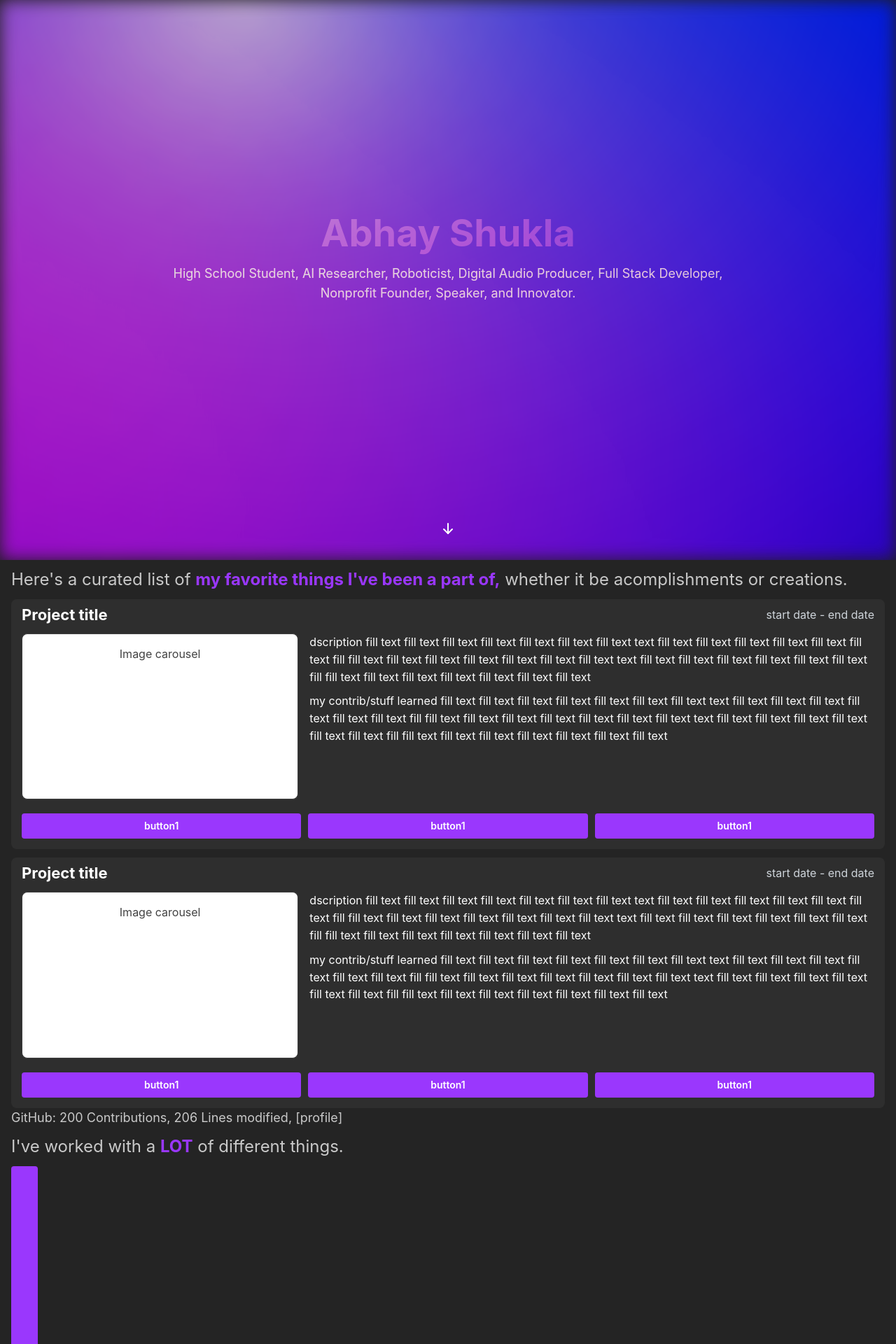
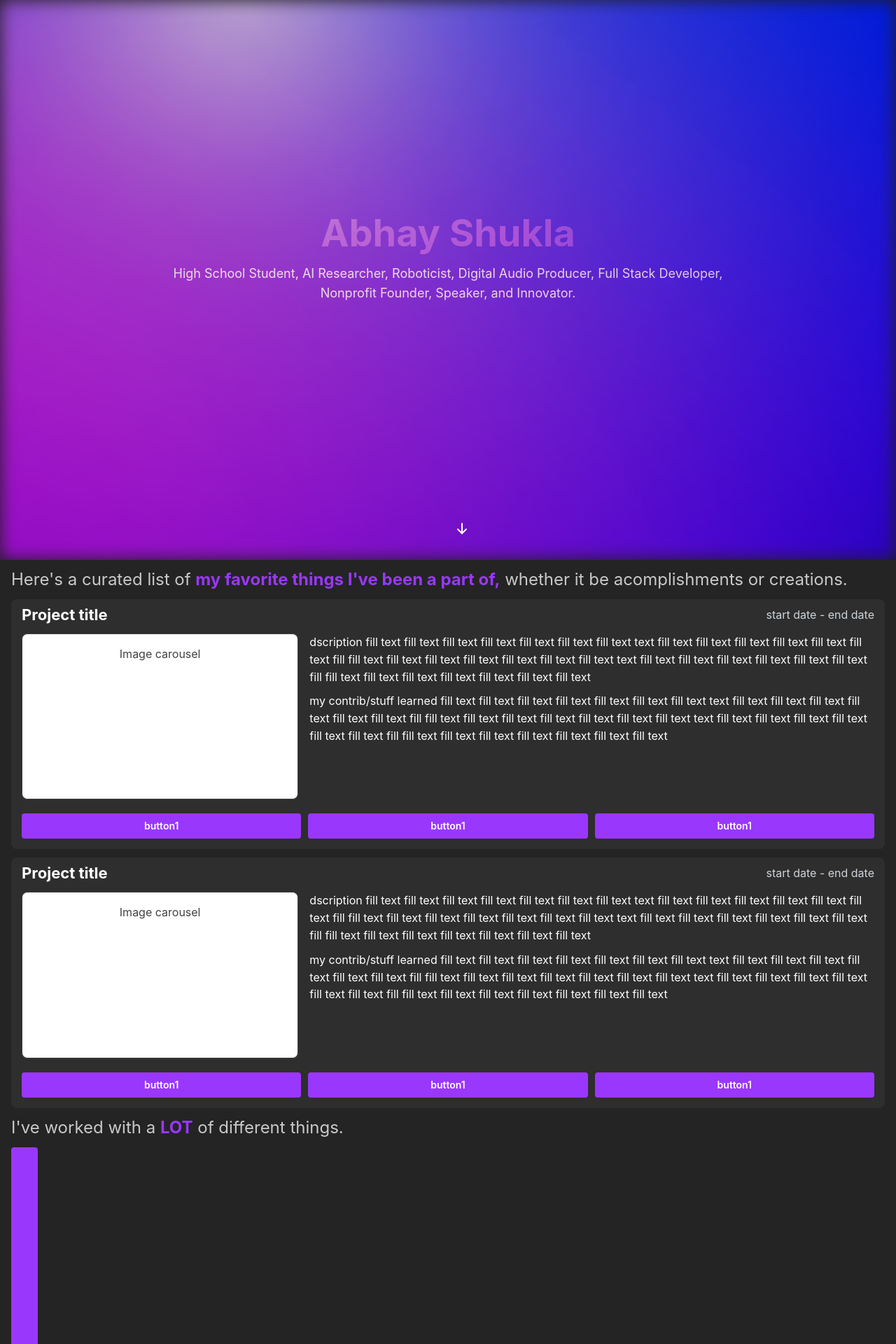
Before and after one commit to shuklabhay/shuklabhay.github.io, a React (Vite) app: page / in a window 1280 px wide. Shown: the top 1920 px of the page at 70% size. Built offline with nearby package versions, Linux system fonts and the light colour scheme.

Commit message:
fix stuff

```diff
--- a/src/components/DownArrowButton.tsx
+++ b/src/components/DownArrowButton.tsx
@@ -18,7 +18,7 @@ export default function DownArrowButton({
         backgroundColor: "transparent",
         opacity: opacity,
         transition: "opacity 2.5s ease",
-        zIndex: 1,
+        zIndex: 5,
       }}
     >
       <svg
--- a/src/components/HomeBackground.tsx
+++ b/src/components/HomeBackground.tsx
@@ -2,8 +2,13 @@ import { Stack, useMantineTheme } from "@mantine/core";
 import { useEffect, useState, useRef, useCallback } from "react";
 import { useScrollContext } from "../utils/scrollContext";
 import { hexToRgb } from "../utils/theme";
-import { calculateScrollProgressOpacity } from "../utils/scroll";
+import {
+  calculateScrollProgressOpacity,
+  scrollViewportTo,
+} from "../utils/scroll";
 import { AlertPopup } from "./AlertPopup";
+import useThrottle from "../utils/throttle";
+import DownArrowButton from "./DownArrowButton";
 
 const isSmallScreen = window.matchMedia("(max-width: 767px)").matches;
 
@@ -32,6 +37,7 @@ export function HomeBackground({
   const [gradientActiveY, setGradientActiveY] = useState(startY);
   const [gradientOpacity, setGradientOpacity] = useState(1);
   const [isMouseInactive, setIsMouseInactive] = useState(false);
+  const [arrowInOpacity, setArrowInOpacity] = useState(0);
 
   const mouseTimer = useRef<number | undefined>(undefined);
   const animationRef = useRef<number | undefined>(undefined);
@@ -40,22 +46,26 @@ export function HomeBackground({
   const lastActivePosition = useRef({ x: startX, y: startY });
 
   // Scroll and Animation Control
+  const handleArrowClick = useCallback(() => {
+    scrollViewportTo(scrollInformation.projectsPosition);
+  }, [scrollInformation.projectsPosition]);
+
   useEffect(() => {
     // Control scrolling
-    const handleScroll = () => {
+    const handleScroll = useThrottle(() => {
       setGradientOpacity(
         scrollInformation.projectsPosition !== 0
           ? calculateScrollProgressOpacity(scrollInformation.projectsPosition)
-          : 1
+          : 1,
       );
-    };
+    });
 
     // Control gradient/gradient animation
     const followSpeed = lowResourceMode ? 0.01 : 0.05;
     let targetX = startX;
     let targetY = startY;
 
-    const handleMouseAction = (event: MouseEvent) => {
+    const handleMouseAction = useThrottle((event: MouseEvent) => {
       if (!lowResourceMode) {
         targetX = event.clientX;
         targetY = event.clientY;
@@ -64,7 +74,7 @@ export function HomeBackground({
         clearTimeout(mouseTimer.current);
         mouseTimer.current = setTimeout(() => setIsMouseInactive(true), 5000);
       }
-    };
+    });
 
     const randomlyChangePosition = () => {
       const currentTime = Date.now();
@@ -95,7 +105,7 @@ export function HomeBackground({
       animationRef.current = requestAnimationFrame(animateGradient);
     };
 
-    if (!lowResourceMode) {
+    if (!lowResourceMode && window.scrollY === 0) {
       window.addEventListener("mousemove", handleMouseAction, {
         passive: true,
       });
@@ -105,11 +115,16 @@ export function HomeBackground({
     animationRef.current = requestAnimationFrame(animateGradient);
     handleScroll();
 
+    const arrowFadeInTimer = setTimeout(() => {
+      setArrowInOpacity(1);
+    }, 750);
+
     return () => {
       if (!lowResourceMode) {
         window.removeEventListener("mousemove", handleMouseAction);
       }
       window.removeEventListener("scroll", handleScroll);
+      clearTimeout(arrowFadeInTimer);
 
       if (animationRef.current) cancelAnimationFrame(animationRef.current);
     };
@@ -152,9 +167,14 @@ export function HomeBackground({
             opacity: gradientOpacity,
             transition: "opacity 0.3s ease",
             clipPath: "inset(0 0 0 0)",
-            willChange: "background-position",
+            willChange: "background",
+            transform: "translateZ(0)",
             zIndex: -1,
           }}
+        />
+        <DownArrowButton
+          onClick={handleArrowClick}
+          opacity={Math.min(arrowInOpacity, gradientOpacity)}
         />
         {lowResourceMode && <AlertPopup />}
       </Stack>
--- a/src/pages/Home.tsx
+++ b/src/pages/Home.tsx
@@ -1,12 +1,8 @@
-import { Box, Stack, Text, useMantineTheme } from "@mantine/core";
+import { Stack, Text, useMantineTheme } from "@mantine/core";
 import { HomeBackground } from "../components/HomeBackground";
 import { useScrollContext } from "../utils/scrollContext";
-import { useEffect, useState, useCallback } from "react";
-import {
-  calculateScrollProgressOpacity,
-  scrollViewportTo,
-} from "../utils/scroll";
-import DownArrowButton from "../components/DownArrowButton";
+import { useEffect, useState } from "react";
+import { calculateScrollProgressOpacity } from "../utils/scroll";
 
 export default function Home({
   isMobile,
@@ -19,7 +15,6 @@ export default function Home({
   const theme = useMantineTheme();
   const { scrollInformation, setScrollProgress } = useScrollContext();
   const [darkWrapperOpacity, setDarkWrapperOpacity] = useState(1);
-  const [arrowInOpacity, setArrowInOpacity] = useState(0);
   const isClientAnimationSupported = isMobile || isSafari;
 
   // Scrolling control
@@ -41,18 +36,9 @@ export default function Home({
 
     window.addEventListener("scroll", handleScroll, { passive: true });
 
-    const arrowFadeInTimer = setTimeout(() => {
-      setArrowInOpacity(1);
-    }, 750);
-
     return () => {
       window.removeEventListener("scroll", handleScroll);
-      clearTimeout(arrowFadeInTimer);
     };
-  }, [scrollInformation.projectsPosition, setScrollProgress]);
-
-  const handleArrowClick = useCallback(() => {
-    scrollViewportTo(scrollInformation.projectsPosition);
   }, [scrollInformation.projectsPosition, setScrollProgress]);
 
   if (theme.colors.main) {
@@ -112,11 +98,9 @@ export default function Home({
               height: "100%",
               backgroundColor: `rgba(0, 0, 0, ${darkWrapperOpacity * 0.15})`,
               zIndex: 1,
+              transform: "translateZ(0)",
+              willChange: "opacity",
             }}
-          />
-          <DownArrowButton
-            onClick={handleArrowClick}
-            opacity={Math.min(arrowInOpacity, darkWrapperOpacity)}
           />
         </Stack>
       </div>
--- a/src/pages/PageStack.tsx
+++ b/src/pages/PageStack.tsx
@@ -95,7 +95,7 @@ export default function PageStack() {
       </div>
 
       <Container size="sx" ref={projectsRef}>
-        <Projects isMobile={isMobile} />
+        <Projects />
       </Container>
 
       <Container size="sx" ref={qualificationsRef}>
--- a/src/pages/Projects.tsx
+++ b/src/pages/Projects.tsx
@@ -3,7 +3,7 @@ import ProjectCard from "../components/ProjectCard";
 import { useEffect, useState } from "react";
 import loadProjectsData from "../utils/data";
 
-export default function Projects({ isMobile }: { isMobile: boolean }) {
+export default function Projects() {
   const [siteData, setSiteData] = useState<SiteData>();
 
   useEffect(() => {
@@ -31,11 +31,6 @@ export default function Projects({ isMobile }: { isMobile: boolean }) {
           <ProjectCard />
           <ProjectCard />
         </Stack>
-
-        <Text fz={{ base: 16, sm: 18 }}>
-          GitHub: {siteData.ghStats.contributions} Contributions,{" "}
-          {siteData.ghStats.linesModified} Lines modified, [profile]
-        </Text>
       </>
     );
   }
--- a/src/pages/Qualifications.tsx
+++ b/src/pages/Qualifications.tsx
@@ -1,6 +1,18 @@
 import { Button, Text } from "@mantine/core";
+import { useState, useEffect } from "react";
+import loadProjectsData from "../utils/data";
 
 export default function Qualifications() {
+  const [siteData, setSiteData] = useState<SiteData>();
+
+  useEffect(() => {
+    async function fetchData() {
+      const newSiteData = await loadProjectsData();
+      setSiteData(newSiteData);
+    }
+    fetchData();
+  }, []);
+
   return (
     <>
       <div style={{ paddingBlock: 10 }}>
--- a/src/utils/scrollContext.tsx
+++ b/src/utils/scrollContext.tsx
@@ -20,7 +20,7 @@ type ScrollContextType = {
 
 const ScrollContext = createContext<ScrollContextType | undefined>(undefined);
 
-export const scrollOffet = 42;
+export const scrollOffet = 50;
 
 export const useScrollContext = () => {
   const context = useContext(ScrollContext);
--- /dev/null
+++ b/src/utils/throttle.ts
@@ -0,0 +1,31 @@
+const throttleDelay = 16;
+
+export default function useThrottle<T extends (...args: any[]) => void>(
+  toRun: T,
+) {
+  return throttle((...args: Parameters<T>) => {
+    toRun(...args);
+  }, throttleDelay);
+}
+
+const throttle = (func: Function, limit: number) => {
+  let lastFunc: number;
+  let lastRan: number;
+  return function (this: any, ...args: any[]) {
+    if (!lastRan) {
+      func.apply(this, args);
+      lastRan = Date.now();
+    } else {
+      clearTimeout(lastFunc);
+      lastFunc = window.setTimeout(
+        () => {
+          if (Date.now() - lastRan >= limit) {
+            func.apply(this, args);
+            lastRan = Date.now();
+          }
+        },
+        limit - (Date.now() - lastRan),
+      );
+    }
+  };
+};
```
